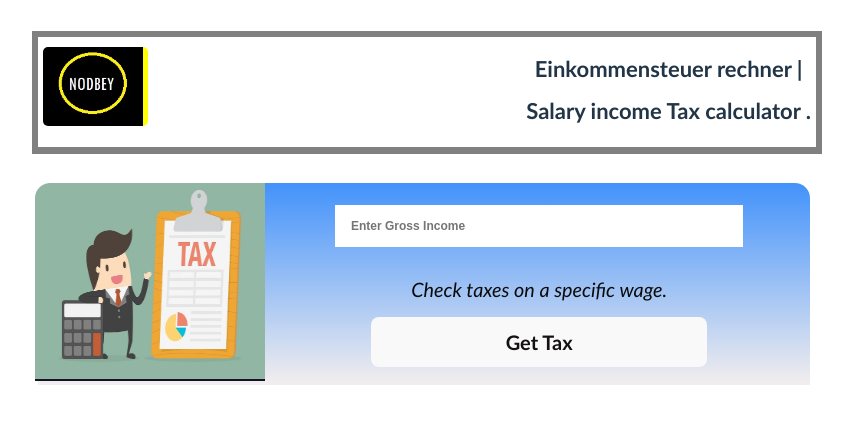
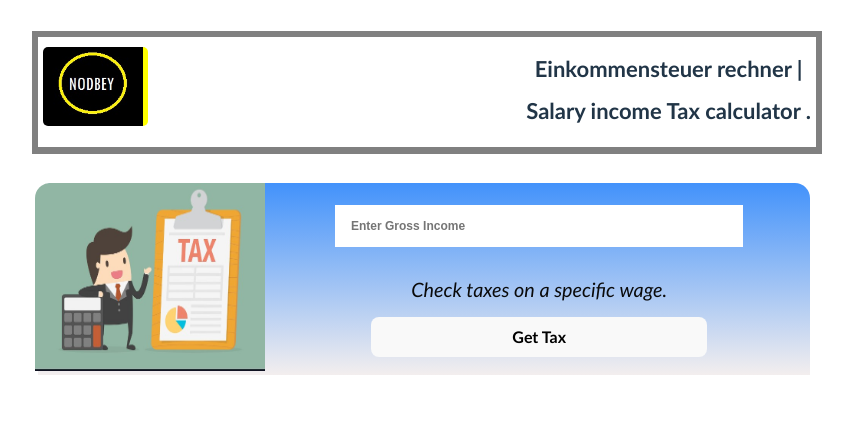
Before and after one commit to NodEm9/salary-taxcalc, a React (Vite) app: page / in a window 1280 px wide. Shown: the top 424 px of the page, without its empty margins (213-1066 px from the left). Built offline with nearby package versions, Linux system fonts and the light colour scheme.

Commit message:
updated button in App.css

```diff
--- a/src/App.css
+++ b/src/App.css
@@ -141,8 +141,6 @@ h3 {
 .btn {
   width: 10em;
   margin: 16px;
-  font-size: 20px;
-  color: rgb(10, 10, 10);
   font-weight: bold;
 }
 
@@ -248,8 +246,6 @@ h3 {
   .btn {
     max-width: 21rem;
     margin: 16px;
-    font-size: 20px;
-    color: rgb(20, 17, 17);
     font-weight: bold;
   }
 
```
